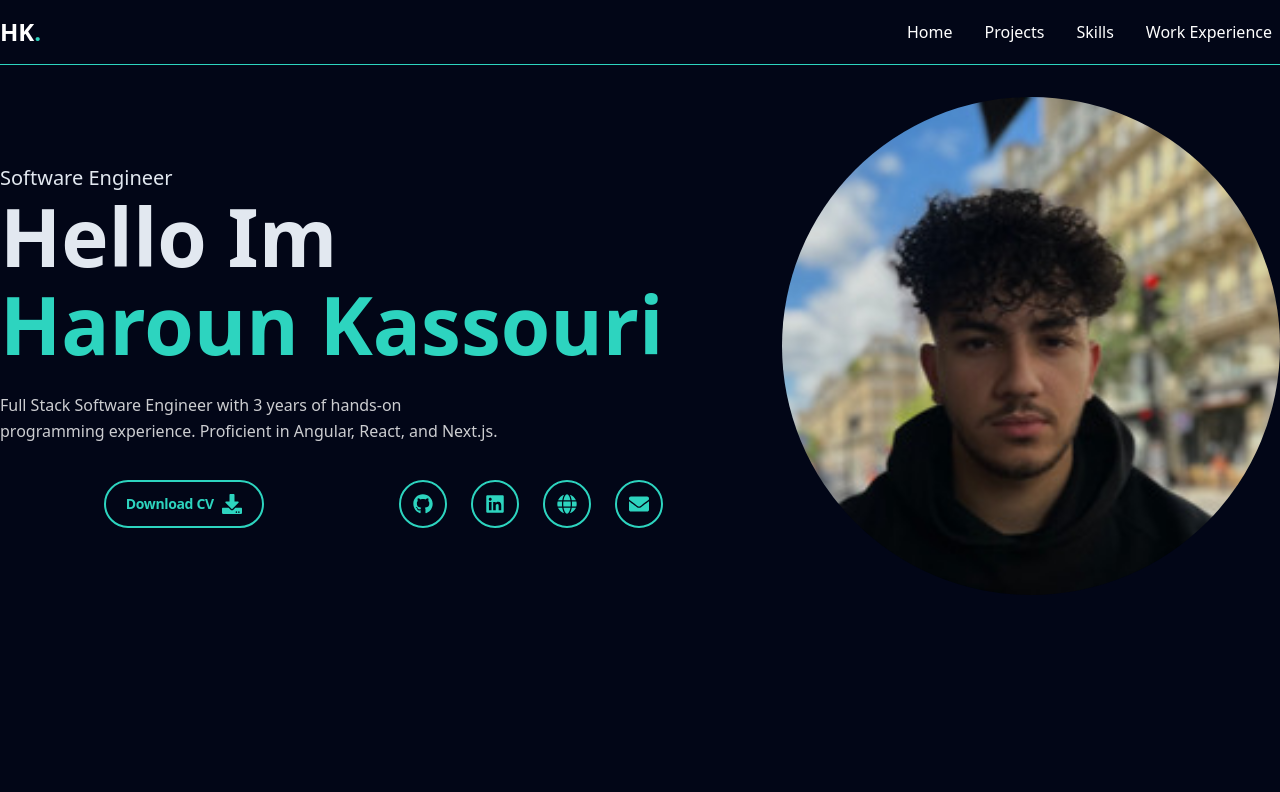
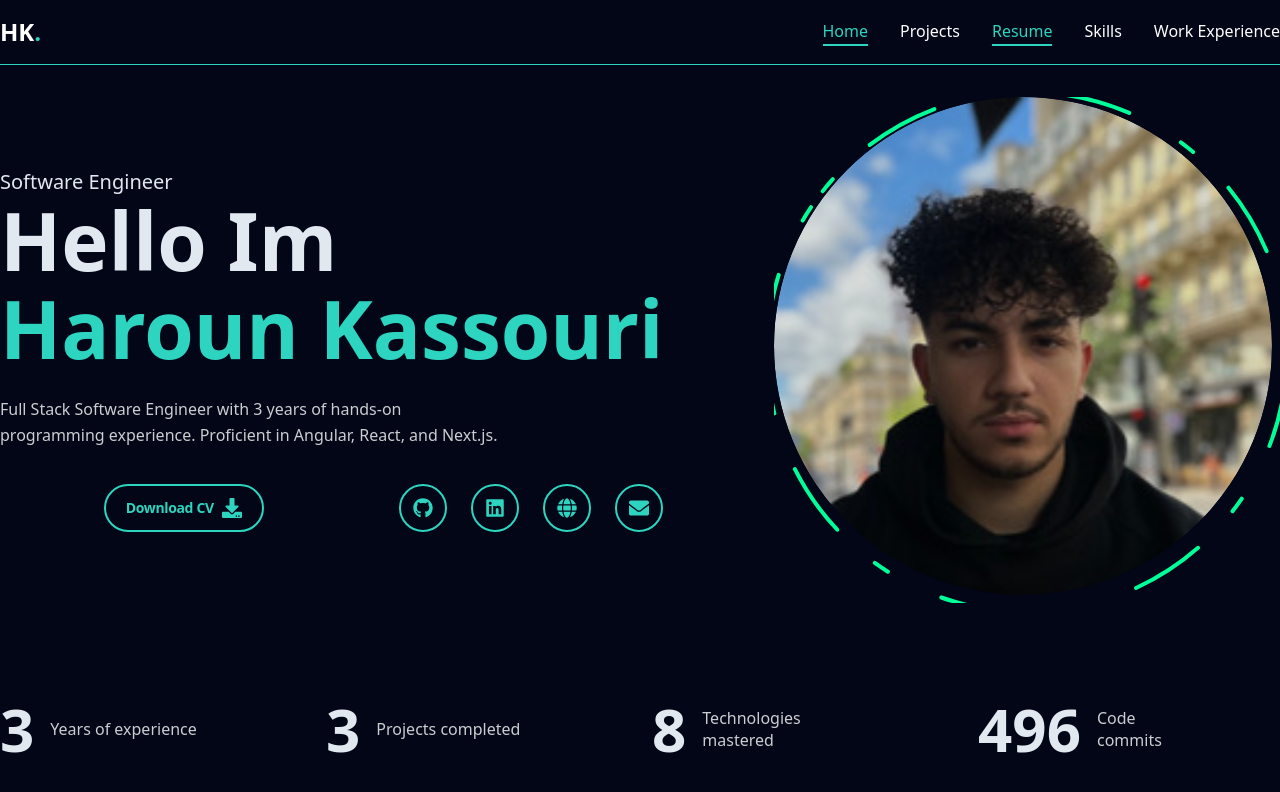
Before and after one commit to HarounHK/resume, a Next.js app: page / in a window 1280 px wide. Shown: the top 792 px of the page. Built offline with nearby package versions, Linux system fonts and the light colour scheme.

Commit message:
picture transition working and styling

```diff
--- a/app/components/Homepge.jsx
+++ b/app/components/Homepge.jsx
@@ -1,15 +1,17 @@
 import { FaDownload } from "react-icons/fa";
-import { SOCIALS } from "../constants/text"; // Make sure this path is correct
+import { SOCIALS } from "../constants/text";
 import { Profile } from "./Profile";
+import { Statistics } from "./Statistics";
 
 export const Homepge = () => {
   return (
     <section className="h-full">
       <div className="container mx-auto h-full">
         <div className="flex flex-col xl:flex-row items-center xl:justify-between xl:pt-8 xl:pb-24">
-          <div className="text-center xl:text-left xl:pr-8">
+          {/* {Text} */}
+          <div className="text-center xl:text-left order-2 xl:order-none">
             <span className="text-xl">Software Engineer</span>
-            <h1 className="mb-6 text-5xl xl:text-[80px] leading-[1.1] font-semibold">
+            <h1 className="h1 mb-6 text-5xl xl:text-[80px] leading-[1.1] font-semibold">
               Hello Im <br />
               <span className="text-teal-400">Haroun Kassouri</span>
             </h1>
@@ -45,13 +47,12 @@ export const Homepge = () => {
               </div>
             </div>
           </div>
-          <div className="mt-8 xl:mt-0 xl:ml-12">
+          <div className="order-1 xl:order-none mb-8 xl:mb-0">
             <Profile />
           </div>
         </div>
       </div>
+      <Statistics />
     </section>
   );
 };
-
-export default Homepge;
--- a/app/components/NavBar.jsx
+++ b/app/components/NavBar.jsx
@@ -1,34 +1,45 @@
+"use client";
+
+import Link from 'next/link';
+import { usePathname } from 'next/navigation';
+import { LINKS } from '../constants/text'; // Ensure LINKS is correctly imported
+
 export const NavBar = () => {
+  const pathname = usePathname(); // Get the current path
+
   return (
     <nav className='bg-slate-950 border-b border-teal-400'>
       <div className='flex items-center justify-between h-16'>
+        {/* Logo Section */}
         <div className='flex items-center'>
           <div className='flex-shrink-0'>
-              <a href="/" className='text-white text-2xl font-bold'>
+            <Link href="/" className='text-white text-2xl font-bold'>
               HK<span className='text-teal-400'>.</span>
-              </a>
+            </Link>
           </div>
         </div>
 
+        {/* Desktop Nav Links */}
         <div className='hidden md:flex flex-grow justify-end'>
-            <div className='ml-4 flex items-center space-x-4'>
-              <a href="/" className='text-white hover:bg-teal-400 hover:text-black rounded-lg p-2'>
-                Home
-              </a>
-              <a href="/projects" className='text-white hover:bg-teal-400 hover:text-black rounded-lg p-2'>
-                Projects
-              </a>
-              <a href="/skills" className='text-white hover:bg-teal-400 hover:text-black rounded-lg p-2'>
-                Skills
-              </a>
-              <a href="/workexperience" className='text-white hover:bg-teal-400 hover:text-black rounded-lg p-2'>
-                Work Experience
-              </a>
-            </div>
+          <nav className="flex gap-8">
+            {LINKS.map((link, index) => (
+              <Link
+                href={link.path}
+                key={index}
+                className={`${
+                  link.path === pathname ? "text-teal-400 border-b-2 border-teal-400" : "text-white"
+                } capitalize font-medium hover:text-teal-400 transition-all`}
+              >
+                {link.name}
+              </Link>
+            ))}
+          </nav>
         </div>
 
+        {/* Mobile Menu Button */}
         <div className='md:hidden flex items-center'>
           <button className='inline-flex items-center justify-center p-2 rounded-md text-white hover:text-teal-400 focus:outline-none focus:ring-2 focus:ring-inset focus:ring-teal-400'>
+            {/* Add icon or functionality for mobile menu */}
           </button>
         </div>
       </div>
--- a/app/components/Profile.jsx
+++ b/app/components/Profile.jsx
@@ -1,13 +1,33 @@
-"use client";
-
 import { motion } from "framer-motion";
 import Image from "next/image";
+import { useEffect, useState } from "react";
 
 export const Profile = () => {
+  const [isClient, setIsClient] = useState(false);
+
+  useEffect(() => {
+    setIsClient(true);
+  }, []);
+
+  if (!isClient) return null;
+
   return (
     <div className="w-full h-full relative">
-      <motion.div>
-        <div className="w-[298px] h-[298px] xl:w-[498px] xl:h-[498px] rounded-full overflow-hidden bg-gradient-to-br from-slate-950 via-slate-950 to-transparent p-1">
+      <motion.div
+        initial={{ opacity: 0 }}
+        animate={{
+          opacity: 1,
+          transition: { delay: 2, duration: 0.4, ease: "easeIn" },
+        }}
+      >
+        <motion.div
+          initial={{ opacity: 0 }}
+          animate={{
+            opacity: 1,
+            transition: { delay: 2.4, duration: 0.4, ease: "easeInOut" },
+          }}
+          className="w-[298px] h-[298px] xl:w-[498px] xl:h-[498px] rounded-full overflow-hidden absolute"
+        >
           <Image
             src="/ProfilePicture.jpeg"
             priority
@@ -16,7 +36,34 @@ export const Profile = () => {
             alt="Profile Picture"
             className="object-cover rounded-full"
           />
-        </div>
+        </motion.div>
+
+        <motion.svg
+          className="w-[300px] xl:w-[506px] h-[300px] xl:h-[506px]"
+          fill="transparent"
+          viewBox="0 0 506 506"
+          xmlns="http://www.w3.org/2000/svg"
+        >
+          <motion.circle
+            cx="253"
+            cy="255"
+            r="260"
+            stroke="#00ff99"
+            strokeWidth="4"
+            strokeLinecap="round"
+            strokeLinejoin="round"
+            initial={{ strokeDasharray: "24 10 0 0" }}
+            animate={{
+              strokeDasharray: ["15 120 25 25", "16 25 92 72", "4 250 22 22"],
+              rotate: [120, 360],
+            }}
+            transition={{
+              duration: 20,
+              repeat: Infinity,
+              repeatType: "reverse",
+            }}
+          />
+        </motion.svg>
       </motion.div>
     </div>
   );
--- /dev/null
+++ b/app/components/Statistics.jsx
@@ -0,0 +1,42 @@
+import { useEffect, useState } from "react";
+import CountUp from "react-countup";
+import {STATS} from "../constants/text"
+
+export const Statistics = () => {
+  const [isClient, setIsClient] = useState(false);
+
+  useEffect(() => {
+    setIsClient(true);
+  }, []);
+
+  if (!isClient) return null;
+
+  return (
+    <section className="pt-4 pb-12 xl:pt-0 xl:pb-0">
+      <div className="container mx-auto">
+        <div className="flex flex-wrap gap-6 max-w-[80vw] mx-auto xl:max-w-none">
+          {STATS.map((item, index) => (
+            <div
+              className="flex-1 flex gap-4 items-center justify-center xl:justify-start"
+              key={index}
+            >
+              <CountUp
+                end={item.num}
+                duration={5}
+                delay={2}
+                className="text-4xl xl:text-6xl font-extrabold"
+              />
+              <p
+                className={`${
+                  item.text.length < 15 ? "max-w-[100px]" : "max-w-[150px]"
+                } leading-snug text-white/80`}
+              >
+                {item.text}
+              </p>
+            </div>
+          ))}
+        </div>
+      </div>
+    </section>
+  );
+};
--- a/app/constants/text.js
+++ b/app/constants/text.js
@@ -7,6 +7,14 @@ import c1 from "../../public/c1.jpeg";
 import c2 from "../../public/c2.jpeg";
 
 import { FaGithub, FaGlobe, FaLinkedin, FaEnvelope } from "react-icons/fa";
+
+export const LINKS = [
+  { name: "home", path: "/" },
+  { name: "Projects", path: "/projects" },
+  { name: "resume", path: "/" },
+  { name: "Skills", path: "/skills" },
+  { name: "Work Experience", path: "/workexperience" },
+];
 
 export const PROFILE = {
   name: "Haroun Kassouri",
@@ -82,3 +90,22 @@ export const SOCIALS = [
   {icon: <FaGlobe/>, path:"https://harounkassouri.com/"},
   {icon: <FaEnvelope/>, path:"mailto:haroun.kassouri@outlook.com"},
 ]
+
+export const STATS = [
+  {
+    num: 3,
+    text: "Years of experience",
+  },
+  {
+    num: 3,
+    text: "Projects completed",
+  },
+  {
+    num: 8,
+    text: "Technologies mastered",
+  },
+  {
+    num: 500,
+    text: "Code commits",
+  },
+];
--- a/package.json
+++ b/package.json
@@ -10,9 +10,12 @@
   },
   "dependencies": {
     "@nextui-org/react": "^2.4.6",
+    "@radix-ui/react-dialog": "^1.1.1",
+    "class-variance-authority": "^0.7.0",
     "framer-motion": "^11.5.4",
-    "next": "14.2.9",
+    "next": "^14.2.11",
     "react": "^18",
+    "react-countup": "^6.5.3",
     "react-dom": "^18",
     "react-icons": "^5.3.0"
   },
```
Also changed, not shown: 1 other file (tests, documents, lock files or other folders). Lines whose indentation alone changed are shown as unchanged.
